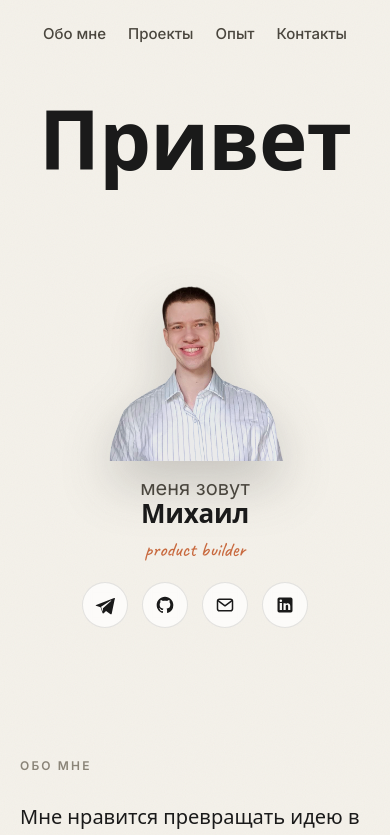
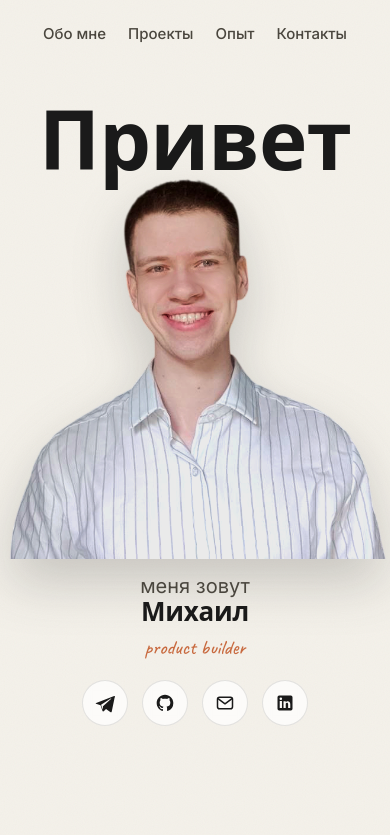
Before and after one commit to WasTeime/portfolio, a React (Vite) app: page / in a window 390 px wide. Shown: the top 835 px of the page. Built offline with nearby package versions, Linux system fonts and the light colour scheme; a web font is replaced by a local one.

Commit message:
change size hero photo on mobile

```diff
--- a/src/components/Hero.css
+++ b/src/components/Hero.css
@@ -186,11 +186,18 @@
     font-size: clamp(60px, 21vw, 120px);
   }
   .hero__portrait {
-    margin-top: -20px;
+    margin-top: -22px;
+    width: 100%;
   }
   .hero__portrait-frame {
-    height: clamp(300px, 64vw, 440px);
-    min-width: 0;
+    height: clamp(300px, 48vh, 400px);
+    width: min(100%, 360px);
+    min-width: 240px;
+  }
+  .hero__portrait-frame img {
+    max-width: none;
+    width: auto;
+    height: 100%;
   }
   .hero__intro {
     position: static;
```
